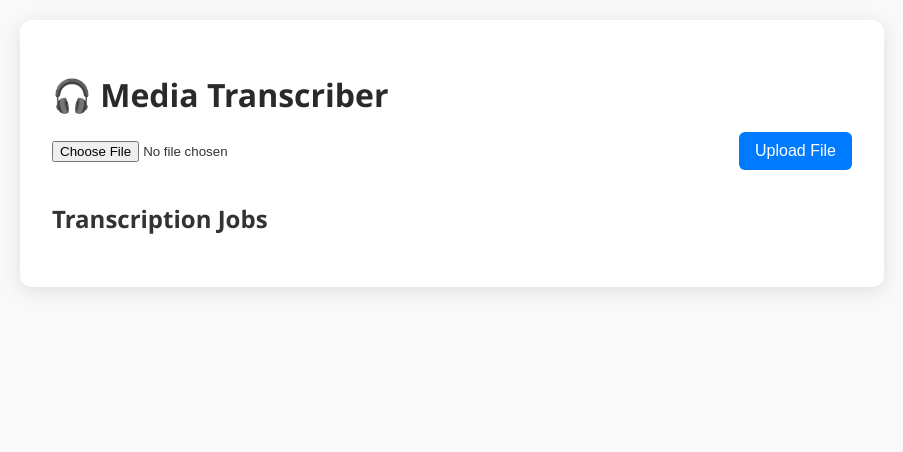
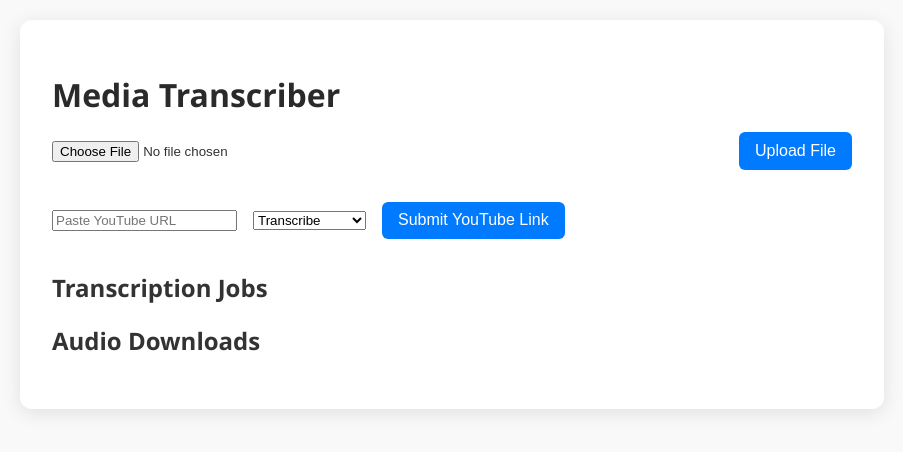
Before and after one commit to dmitripr/wav_transcriber, a FastAPI app: page / in a window 1280 px wide. Shown: the top 452 px of the page, without its empty margins (188-1091 px from the left). Run offline with FastAPI, Linux system fonts and the light colour scheme; data that the repository does not hold is empty.

Commit message:
Add YouTube download and transcribe feature

```diff
--- a/main.py
+++ b/main.py
@@ -1,4 +1,4 @@
-from fastapi import FastAPI, UploadFile, File, BackgroundTasks
+from fastapi import FastAPI, UploadFile, File, BackgroundTasks, Form
 from fastapi.responses import HTMLResponse, FileResponse, RedirectResponse
 from fastapi.staticfiles import StaticFiles
 from fastapi.templating import Jinja2Templates
@@ -17,7 +17,8 @@ UPLOAD_DIR.mkdir(exist_ok=True)
 app.mount("/static", StaticFiles(directory="static"), name="static")
 templates = Jinja2Templates(directory="templates")
 
-job_map = {}
+transcription_jobs = {}
+audio_jobs = {}
 
 @app.get("/", response_class=HTMLResponse)
 async def index(request: Request):
@@ -27,51 +28,38 @@ async def index(request: Request):
 async def upload_file(file: UploadFile = File(...), background_tasks: BackgroundTasks = BackgroundTasks()):
     job_id = str(uuid.uuid4())
     original_filename = Path(file.filename).name
-    upload_path = UPLOAD_DIR / original_filename
-    output_path = upload_path.with_suffix(".txt")
+    input_path = UPLOAD_DIR / original_filename
 
-    with open(upload_path, "wb") as buffer:
+    with open(input_path, "wb") as buffer:
         shutil.copyfileobj(file.file, buffer)
 
-    job_map[job_id] = {
+    transcription_jobs[job_id] = {
         "status": "starting",
-        "input_path": upload_path,
-        "output_path": output_path,
+        "input_path": input_path,
         "filename": original_filename
     }
 
     background_tasks.add_task(run_transcription, job_id)
-
     return RedirectResponse(url="/", status_code=303)
 
 def run_transcription(job_id: str):
-    job = job_map[job_id]
+    job = transcription_jobs[job_id]
     original_path = job["input_path"]
-    # Always write to a new, uniquely named WAV (even if input is .wav)
     wav_path = original_path.with_name(original_path.stem + ".transcoded.wav")
 
-
-    job["status"] = "running"
     try:
-        # Transcode to 16-bit mono WAV using ffmpeg
-        job["status"] = "converting"
-        cmd_ffmpeg = [
-            "/usr/local/bin/ffmpeg", "-y", "-i", str(original_path), # using full path to ffmpeg binary
+        subprocess.run([
+            "/usr/local/bin/ffmpeg", "-y", "-i", str(original_path),
             "-acodec", "pcm_s16le", "-ac", "1", "-ar", "16000",
             str(wav_path)
-        ]
-        subprocess.run(cmd_ffmpeg, check=True)
-
-        # Delete original file after conversion
+        ], check=True)
         original_path.unlink()
 
-        # Prepare final output path (WAV name + .txt)
         output_path = wav_path.with_name(wav_path.name + ".txt")
+        job["status"] = "running"
+        job["progress"] = 0
 
-        # Run transcription using whisper.cpp
-        job["status"] = "transcribing"
-
-        cmd_whisper = [
+        cmd = [
             "/root/code/whisper.cpp/bin/whisper-cli",
             wav_path.name,
             "--model", "/root/code/whisper.cpp/models/ggml-base.en.bin",
@@ -79,71 +67,119 @@ def run_transcription(job_id: str):
             "-pp"
         ]
 
-        # subprocess.run(cmd_whisper, check=True, cwd=wav_path.parent)
-
-        with subprocess.Popen(
-            cmd_whisper,
-            stdout=subprocess.PIPE,
-            stderr=subprocess.STDOUT,
-            cwd=wav_path.parent,
-            text=True
-        ) as proc:
+        with subprocess.Popen(cmd, stdout=subprocess.PIPE, stderr=subprocess.STDOUT, cwd=wav_path.parent, text=True) as proc:
             for line in proc.stdout:
-                print(line.strip())
                 match = re.search(r"progress\s*=\s*(\d+)%", line)
                 if match:
                     job["progress"] = int(match.group(1))
 
         proc.wait()
+        final_output = original_path.with_suffix(".txt")
+        Path(output_path).rename(final_output)
+        wav_path.unlink()
+
+        job["output_path"] = final_output
+        job["status"] = "done"
         job["progress"] = 100
-        job["status"] = "done"
+    except Exception as e:
+        job["status"] = "error"
+        print(f"[ERROR] Transcription job {job_id}: {e}")
 
-        job["output_path"] = output_path
-
-
-        # Path to the output Whisper generated
-        generated_output = wav_path.with_name(wav_path.name + ".txt")
-
-        # Desired clean name
-        final_output = original_path.with_suffix(".txt")
-
-        # Rename to cleaner final name
-        generated_output.rename(final_output)
-
-        # Save to job map
-        job["output_path"] = final_output
-        wav_path.unlink()  # delete the .transcoded.wav
-
-    except subprocess.CalledProcessError:
-        job["status"] = "error"
-
+@app.get("/jobs")
+def list_jobs():
+    return [
+        {"job_id": job_id, "filename": job["filename"], "status": job["status"]}
+        for job_id, job in transcription_jobs.items()
+    ]
 
 @app.get("/progress/{job_id}")
 def progress(job_id: str):
-    job = job_map.get(job_id)
+    job = transcription_jobs.get(job_id)
     if not job:
         return {"progress": 0, "status": "not_found"}
     return {"progress": job.get("progress", 0), "status": job["status"]}
 
-@app.get("/jobs")
-def list_jobs():
+@app.get("/download/{job_id}")
+def download(job_id: str):
+    job = transcription_jobs.get(job_id)
+    if not job:
+        return {"error": "Job not found"}
+    output_path = job.get("output_path")
+    if not output_path or not output_path.exists():
+        return {"error": "Transcript not found"}
+    return FileResponse(output_path, filename=output_path.name)
+
+@app.post("/yt_transcribe")
+async def yt_transcribe(url: str = Form(...), background_tasks: BackgroundTasks = BackgroundTasks()):
+    job_id = str(uuid.uuid4())
+    transcription_jobs[job_id] = {"status": "downloading", "filename": url}
+    background_tasks.add_task(download_and_transcribe_youtube, job_id, url)
+    return RedirectResponse(url="/", status_code=303)
+
+def download_and_transcribe_youtube(job_id: str, url: str):
+    try:
+        job = transcription_jobs[job_id]
+        filename_base = f"yt_{job_id}"
+        download_path = UPLOAD_DIR / f"{filename_base}.m4a"
+
+        subprocess.run([
+            "yt-dlp", "-f", "bestaudio", "--extract-audio",
+            "--audio-format", "m4a", "-o", str(download_path),
+            url
+        ], check=True)
+
+        job["input_path"] = download_path
+        job["filename"] = f"YouTube: {url}"
+        run_transcription(job_id)
+    except Exception as e:
+        job["status"] = "error"
+        print(f"[ERROR] YouTube transcription {job_id}: {e}")
+
+@app.post("/yt_download")
+async def yt_download(url: str = Form(...)):
+    job_id = str(uuid.uuid4())
+    try:
+        filename = f"yt_{job_id}.mp3"
+        output_path = UPLOAD_DIR / filename
+
+        subprocess.run([
+            "yt-dlp", "-x", "--audio-format", "mp3",
+            "-o", str(output_path),
+            url
+        ], check=True)
+
+        audio_jobs[job_id] = {
+            "filename": filename,
+            "path": output_path
+        }
+        return RedirectResponse(url="/", status_code=303)
+    except Exception as e:
+        print(f"[ERROR] YouTube download {job_id}: {e}")
+        return {"error": "Download failed"}
+
+@app.get("/audio_jobs")
+def list_audio_jobs():
     return [
-        {
-            "job_id": job_id,
-            "filename": job["filename"],
-            "status": job["status"]
-        }
-        for job_id, job in job_map.items()
+        {"job_id": job_id, "filename": job["filename"]}
+        for job_id, job in audio_jobs.items()
     ]
 
-@app.get("/download/{job_id}")
-def download(job_id: str):
-    job = job_map.get(job_id)
+@app.get("/download_mp3/{job_id}")
+def download_mp3(job_id: str):
+    job = audio_jobs.get(job_id)
     if not job:
-        return {"error": "Job ID not found"}
+        return {"error": "Job not found"}
+    path = job["path"]
+    if not path.exists():
+        return {"error": "MP3 not found"}
+    return FileResponse(path, filename=path.name)
 
-    output_path = job["output_path"]
-    if not output_path.exists():
-        return {"error": "Transcript not found"}
-
-    return FileResponse(output_path, filename=output_path.name)
+@app.delete("/audio_jobs/{job_id}")
+def delete_audio_job(job_id: str):
+    job = audio_jobs.pop(job_id, None)
+    if job:
+        try:
+            job["path"].unlink()
+        except Exception as e:
+            print(f"[WARN] Could not delete file: {e}")
+    return {"status": "deleted"}
--- a/static/script.js
+++ b/static/script.js
@@ -1,16 +1,31 @@
 window.addEventListener("DOMContentLoaded", () => {
   const jobList = document.getElementById("jobList");
+  const audioList = document.getElementById("audioList");
+
+  document.getElementById("ytForm").addEventListener("submit", async (e) => {
+    e.preventDefault();
+    const url = document.getElementById("ytUrl").value;
+    const action = document.getElementById("ytAction").value;
+    const endpoint = action === "download" ? "/yt_download" : "/yt_transcribe";
+
+    const formData = new FormData();
+    formData.append("url", url);
+
+    await fetch(endpoint, {
+      method: "POST",
+      body: formData
+    });
+
+    document.getElementById("ytUrl").value = "";
+  });
 
   async function pollJobs() {
-    try {
     const res = await fetch("/jobs");
     const jobs = await res.json();
-      console.log("Jobs:", jobs);
 
     for (const job of jobs) {
       const itemId = `job-${job.job_id}`;
       let li = document.getElementById(itemId);
-
       if (!li) {
         li = document.createElement("li");
         li.id = itemId;
@@ -22,9 +37,7 @@ window.addEventListener("DOMContentLoaded", () => {
         const progressRes = await fetch(`/progress/${job.job_id}`);
         const progressData = await progressRes.json();
         progress = progressData.progress || 0;
-        } catch (err) {
-          console.error("Progress fetch failed:", err);
-        }
+      } catch {}
 
       let content = `${job.filename} — ${job.status}`;
       if (job.status === "done") {
@@ -35,12 +48,27 @@ window.addEventListener("DOMContentLoaded", () => {
 
       li.innerHTML = content;
     }
-    } catch (err) {
-      console.error("Failed to fetch /jobs:", err);
+  }
+
+  async function pollAudio() {
+    const res = await fetch("/audio_jobs");
+    const audioJobs = await res.json();
+
+    audioList.innerHTML = "";
+    for (const job of audioJobs) {
+      const li = document.createElement("li");
+      li.innerHTML = `${job.filename} — <a href="/download_mp3/${job.job_id}">Download MP3</a>
+        <button onclick="deleteAudio('${job.job_id}')">Delete</button>`;
+      audioList.appendChild(li);
     }
   }
 
-  // Start polling
+  window.deleteAudio = async function (jobId) {
+    await fetch(`/audio_jobs/${jobId}`, { method: "DELETE" });
+  };
+
   pollJobs();
+  pollAudio();
   setInterval(pollJobs, 3000);
+  setInterval(pollAudio, 5000);
 });
--- a/templates/index.html
+++ b/templates/index.html
@@ -2,20 +2,33 @@
 <html lang="en">
 <head>
   <meta charset="UTF-8">
-  <title>WAV Transcriber</title>
+  <title>Media Transcriber</title>
   <link rel="stylesheet" href="/static/style.css">
   <script src="/static/script.js" defer></script>
 </head>
 <body>
   <div class="container">
-    <h1>🎧 Media Transcriber</h1>
+    <h1>Media Transcriber</h1>
+
     <form action="/upload" method="POST" enctype="multipart/form-data" class="upload-form">
       <input type="file" name="file" accept="audio/*,video/*,.mp3,.mp4,.m4a,.wav,.mov" required>
       <button type="submit">Upload File</button>
     </form>
 
+    <form id="ytForm" class="upload-form">
+      <input type="url" id="ytUrl" name="url" placeholder="Paste YouTube URL" required>
+      <select id="ytAction">
+        <option value="transcribe">Transcribe</option>
+        <option value="download">Download MP3</option>
+      </select>
+      <button type="submit">Submit YouTube Link</button>
+    </form>
+
     <h2>Transcription Jobs</h2>
-    <ul id="jobList" class="job-list"></ul>
+    <ul id="jobList"></ul>
+
+    <h2>Audio Downloads</h2>
+    <ul id="audioList"></ul>
   </div>
 </body>
 </html>
```
Lines whose indentation alone changed are shown as unchanged.
